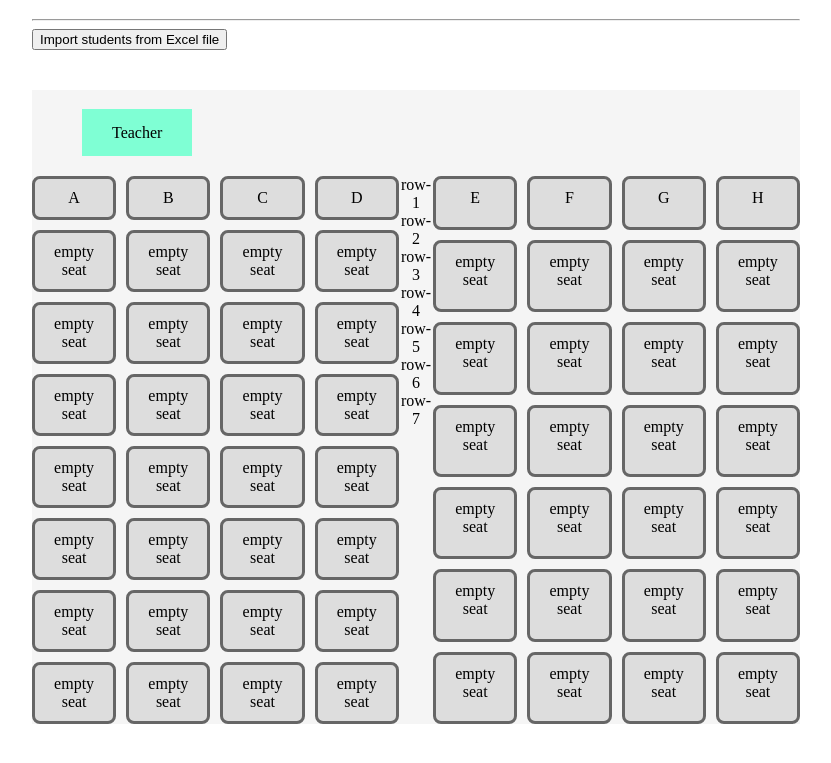
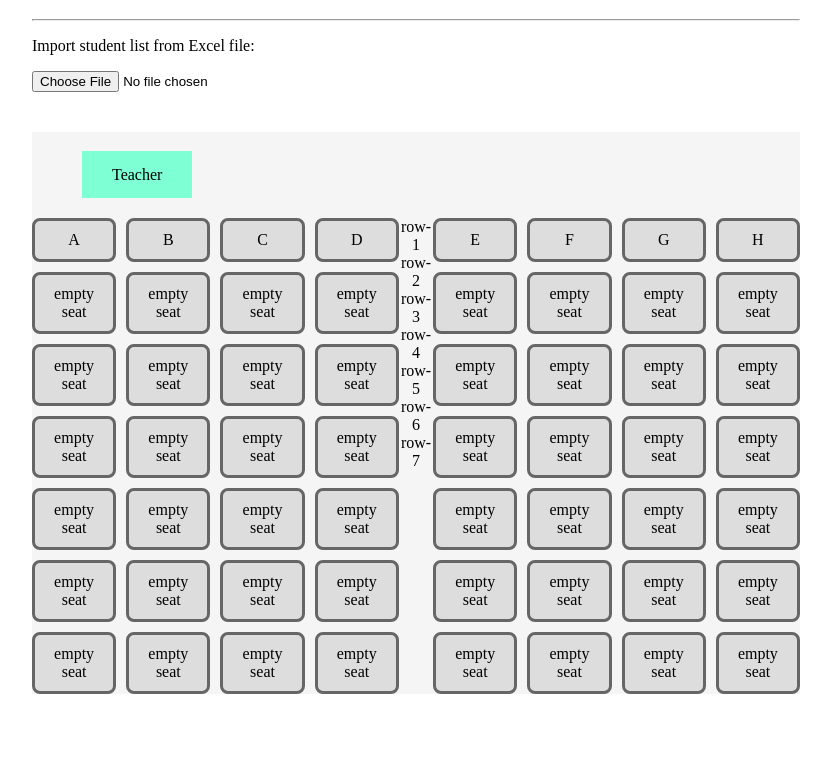
Before and after one commit to nhantruongtraining/html-css-exercises, a plain HTML site: page ClassRoom/classroom.html in a window 1280 px wide. Shown: the part 61-824 px from the top of the page, without its empty margins (224-1055 px from the left). After the commit the page ends 800 px from the top, so only its background shows below. Drawn offline with Linux system fonts and the light colour scheme.

```diff
--- a/ClassRoom/classroom.html
+++ b/ClassRoom/classroom.html
@@ -11,12 +11,8 @@
   <body>
     <h1>Class Room Seat Management</h1>
     <hr />
-    <input
-      type="button"
-      id="import-excel"
-      value="Import students from Excel file"
-      onclick=""
-    />
+    <p>Import student list from Excel file:</p>
+    <input type="file" id="input_dom_element" />
 
     <section class="room-plan">
       <br />
@@ -30,10 +26,6 @@
           <div class="box" draggable="true">B</div>
           <div class="box" draggable="true">C</div>
           <div class="box" draggable="true">D</div>
-          <div class="box" draggable="true">empty seat</div>
-          <div class="box" draggable="true">empty seat</div>
-          <div class="box" draggable="true">empty seat</div>
-          <div class="box" draggable="true">empty seat</div>
           <div class="box" draggable="true">empty seat</div>
           <div class="box" draggable="true">empty seat</div>
           <div class="box" draggable="true">empty seat</div>
```
Also changed, not shown: ClassRoom/script.js (+19 -0 lines), 1 other file.
